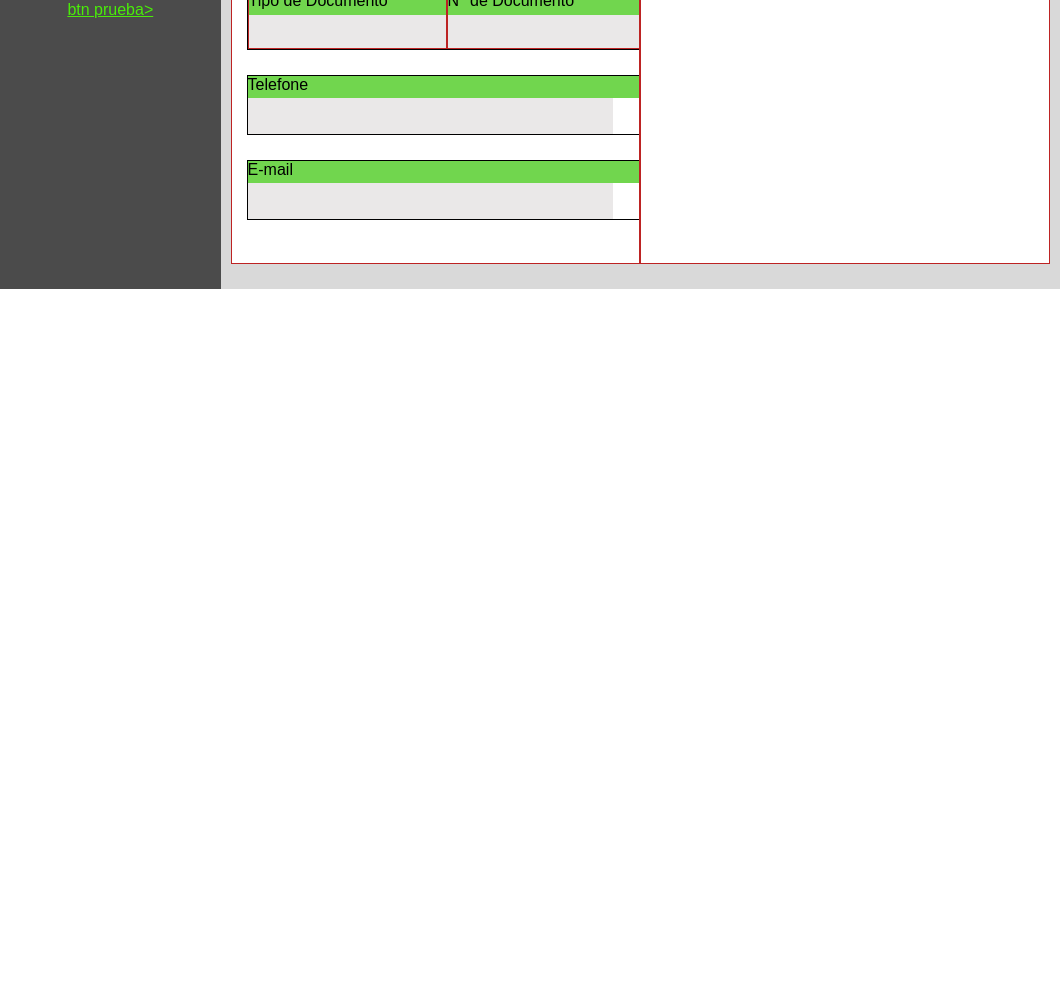
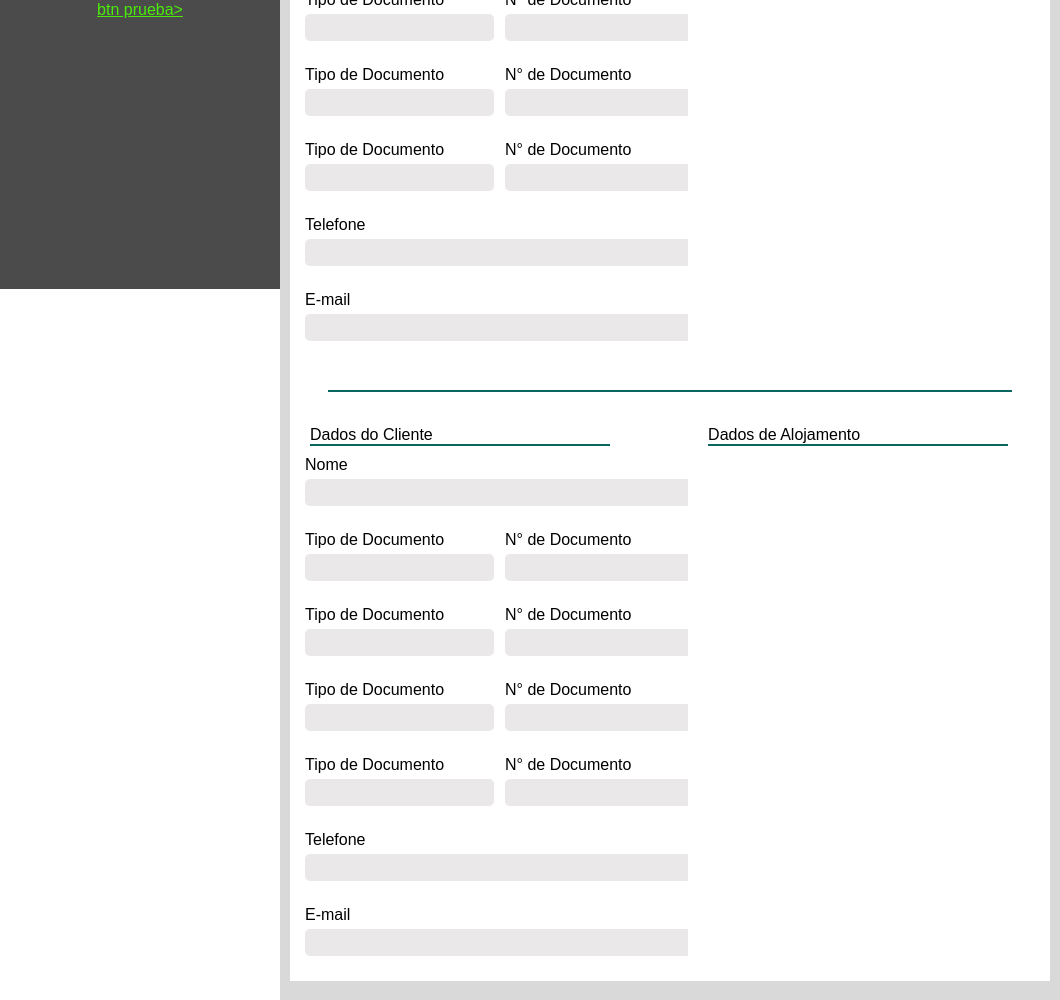
Before and after one commit to Nettside-Projects/Pagina-Hotel, an Electron app: page src/views/repcecion/recepcion.html in a window 1060 px wide. Shown: the part 511-1511 px from the top of the page. Before the commit the page ends 800 px from the top, so only its background shows below. Drawn offline with Linux system fonts and the light colour scheme.

Commit message:
avances del la interfaz de recepcion

```diff
--- a/src/views/repcecion/recepcion.css
+++ b/src/views/repcecion/recepcion.css
@@ -13,7 +13,7 @@
     font-weight: 100;
     margin: 0;
     padding: 0;
-    height: 100vh;
+    height: 100%;
 
 }
 
@@ -28,7 +28,7 @@
     position: relative;
     width: 100%;
     height: 100%;
-    margin: 0 auto;
+    margin-left: 280px;
     display: flex;
     align-items: center;
     justify-content: center;
@@ -40,6 +40,7 @@
     display: flex;
     width: 280px;
     height: 100%;
+    position: fixed;
     align-items: center;
     flex-direction: column;
     background: #4B4B4B;
@@ -120,7 +121,7 @@
   }
   .informe_cuarto{
     display: flex;
-    height: 290px;
+    /* height: 290px; */
     width: 100%;
     overflow: hidden;
     flex-direction: column;
@@ -167,14 +168,16 @@
     text-transform: capitalize;
 
 }
-.barra_buscar, .informe_cuarto, .datos_cliente {
+.barra_buscar, .informe_cuarto {
     margin-bottom: 10px;
 }
 .datos_cliente{
   display: flex;
-  height: 400px;
   width: 100%;
   background:#ffff;
+}
+.rigth{
+  width: 55% !important;
 }
 .colum{
   /* flex-direction: column;
@@ -182,34 +185,50 @@
   height: 100%;
   width: 50%;
   overflow: hidden;
-  border: 1px solid rgb(189, 35, 35);
+  /* border: 1px solid rgb(189, 35, 35); */
 }
 .nombre_cliente, .documento_cliente,
 .telefono_cliente, .email_cliente{
   display: flex;
   justify-content: flex-start;
-  height: 60px;
+  /* height: 60px; */
   width: 400px;
   margin-left: 15px;
   margin-bottom: 25px;
-  border: 1px solid black;
+  /* border: 1px solid black; */
 }
 .documento_cliente{
   flex-direction: row !important;
 }
+.conten_barra{
+  display: flex;
+  align-items: center;
+  background: #fff;
+  justify-content: center;
+  width: 100%;
+  height: 50px;
+}
+.barra_verde{
+  width: 90%;
+  height: 1px;
+  border-bottom: 2px solid #0B6660;
+}
 .encabezado_nombre{
   height: 23px;
   width: 100%;
-  background: #71D64E;
 }
 .colum div{
   flex-direction: column;
 }
-.colum input{
-  height: 37px;
+.colum .input_xd{
+  height: 27px;
   background: #EAE8E8;
   border: 4px ;
-  width: 365px;
+  width: 189px;
+  border-radius: 5px;
+}
+.completo {
+  width: 390px !important;
 }
 /* -------  VENTANA MODAL-------- */
 /* Estilos para el botón */
@@ -262,3 +281,8 @@
   text-decoration: none;
   cursor: pointer;
 }
+.datos_acompañantes{
+  height: 500px;
+  width: 100%;
+  background: #0B6660;
+}
--- a/src/views/repcecion/recepcion.html
+++ b/src/views/repcecion/recepcion.html
@@ -61,10 +61,10 @@
                     <p>Tipo</p>
                     <div class="info_habitacion">Simple</div>
                 </div>
-                <div>
+               <!--  <div>
                     <p>Tarifa</p>
                     <div class="info_habitacion">24 horas</div>
-                </div>
+                </div> -->
                 <div>
                     <p>Estado</p>
                     <div class="info_habitacion">Disponível</div>
@@ -73,25 +73,97 @@
           </div>
           <!-- datos del cliente -->
           <div class="datos_cliente">
-            <div class="colum">
-              <div class="infomre_encabezado"><p>Dados do Cliente</p></div>
-              <div class="nombre_cliente"><div class="encabezado_nombre">Nome</div><input type="text"></div>
+                  <div class="colum rigth">
+                    <div class="infomre_encabezado"><p>Dados do Cliente</p></div>
+                    <div class="nombre_cliente"><div class="encabezado_nombre">Nome</div><div class="input_xd completo"></div></div>
+                    <div class="documento_cliente">
+                      <div class="colum">
+                        <div class="encabezado_nombre documento">Tipo de Documento</div><div class="input_xd"></div>
+                    </div>
+                    <div class="colum">
+                      <div class="encabezado_nombre documento">N° de Documento</div><div class="input_xd"></div>
+                    </div>
+                  </div>
+                  <div class="documento_cliente">
+                    <div class="colum">
+                      <div class="encabezado_nombre documento">Tipo de Documento</div><div class="input_xd"></div>
+                  </div>
+                  <div class="colum">
+                    <div class="encabezado_nombre documento">N° de Documento</div><div class="input_xd"></div>
+                  </div>
+                </div>
+                <div class="documento_cliente">
+                  <div class="colum">
+                    <div class="encabezado_nombre documento">Tipo de Documento</div><div class="input_xd"></div>
+                </div>
+                <div class="colum">
+                  <div class="encabezado_nombre documento">N° de Documento</div><div class="input_xd"></div>
+                </div>
+              </div>
               <div class="documento_cliente">
                 <div class="colum">
-                  <div class="encabezado_nombre">Tipo de Documento</div><input type="text">
+                  <div class="encabezado_nombre documento">Tipo de Documento</div><div class="input_xd"></div>
               </div>
               <div class="colum">
-                <div class="encabezado_nombre">N° de Documento</div><input type="text">
+                <div class="encabezado_nombre documento">N° de Documento</div><div class="input_xd"></div>
               </div>
             </div>
-              <div class="telefono_cliente"><div class="encabezado_nombre">Telefone</div><input type="text"></div>
-              <div class="email_cliente"><div class="encabezado_nombre">E-mail</div><input type="text"></div>
+                    <div class="telefono_cliente"><div class="encabezado_nombre">Telefone</div><div class="input_xd completo"></div></div>
+                    <div class="email_cliente"><div class="encabezado_nombre">E-mail</div><div class="input_xd completo"></div></div>
+                  </div>
+                  <div class="colum">
+                    <div class="infomre_encabezado"><p>Dados de Alojamento </p></div>
+                  </div>
+
+      </div>
+      <div class="conten_barra"> <div class="barra_verde"> </div></div>
+          <div class="datos_acompañantes" style=" margin-bottom: 74px;">
+            <div class="datos_cliente">
+              <div class="colum rigth">
+                <div class="infomre_encabezado"><p>Dados do Cliente</p></div>
+                <div class="nombre_cliente"><div class="encabezado_nombre">Nome</div><div class="input_xd completo"></div></div>
+                <div class="documento_cliente">
+                  <div class="colum">
+                    <div class="encabezado_nombre documento">Tipo de Documento</div><div class="input_xd"></div>
+                </div>
+                <div class="colum">
+                  <div class="encabezado_nombre documento">N° de Documento</div><div class="input_xd"></div>
+                </div>
+              </div>
+              <div class="documento_cliente">
+                <div class="colum">
+                  <div class="encabezado_nombre documento">Tipo de Documento</div><div class="input_xd"></div>
+              </div>
+              <div class="colum">
+                <div class="encabezado_nombre documento">N° de Documento</div><div class="input_xd"></div>
+              </div>
+            </div>
+            <div class="documento_cliente">
+              <div class="colum">
+                <div class="encabezado_nombre documento">Tipo de Documento</div><div class="input_xd"></div>
             </div>
             <div class="colum">
-              <div class="infomre_encabezado"><p>Dados de Alojamento </p></div>
+              <div class="encabezado_nombre documento">N° de Documento</div><div class="input_xd"></div>
+            </div>
+          </div>
+          <div class="documento_cliente">
+            <div class="colum">
+              <div class="encabezado_nombre documento">Tipo de Documento</div><div class="input_xd"></div>
+          </div>
+          <div class="colum">
+            <div class="encabezado_nombre documento">N° de Documento</div><div class="input_xd"></div>
+          </div>
+        </div>
+                <div class="telefono_cliente"><div class="encabezado_nombre">Telefone</div><div class="input_xd completo"></div></div>
+                <div class="email_cliente"><div class="encabezado_nombre">E-mail</div><div class="input_xd completo"></div></div>
+              </div>
+              <div class="colum">
+                <div class="infomre_encabezado"><p>Dados de Alojamento </p></div>
+              </div>
             </div>
           </div>
       </div>
+
       <script src="recepcion.js"></script>
 </body>
 </html>
```
